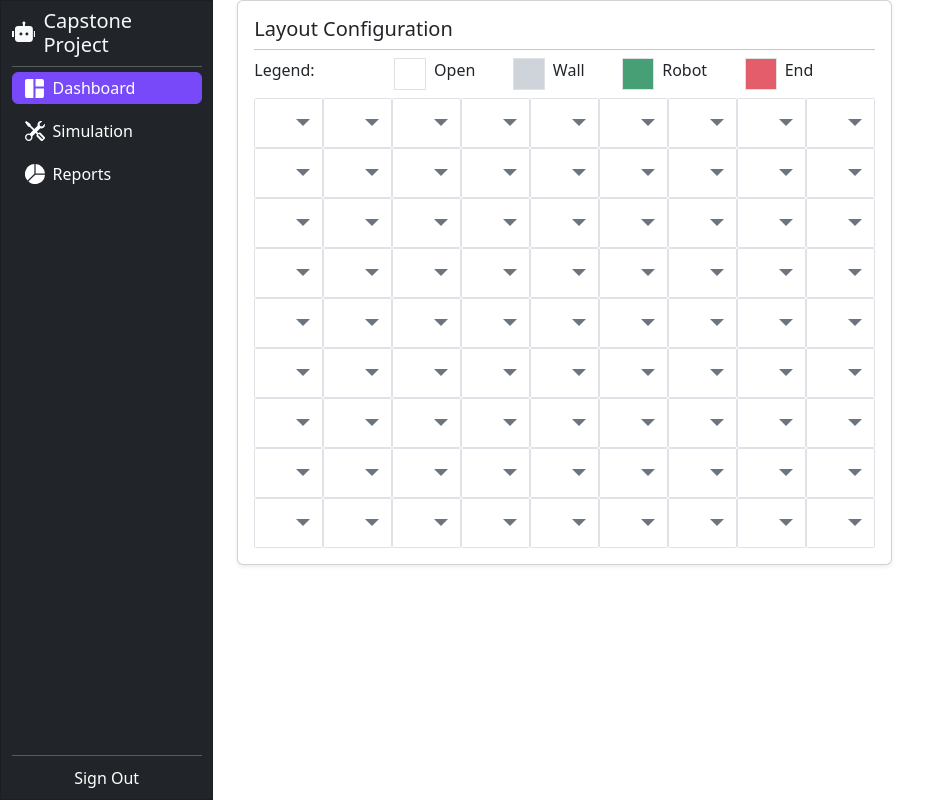
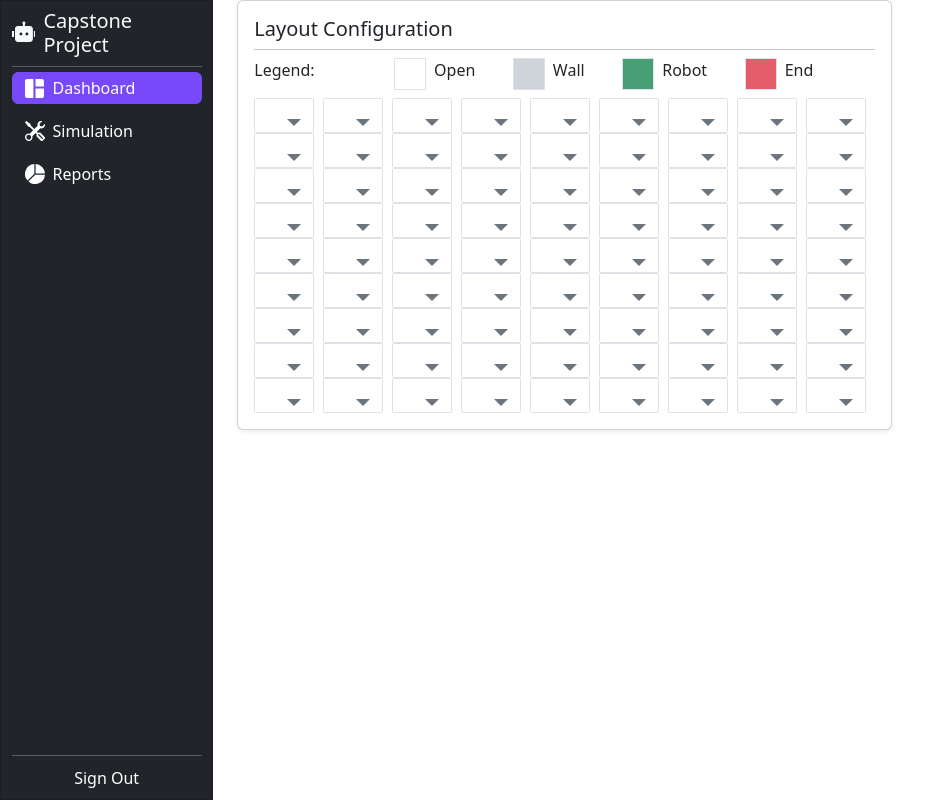
Before and after one commit to pinkeshkhannak/cohort-3-factory-layout-admin, a React (Create React App) app in the folder factory-layout/layout-frontend/: page / in a window 1280 px wide. Shown: the whole page, without its empty margins (0-943 px from the left). Built offline with nearby package versions, Linux system fonts and the light colour scheme.

Commit message:
Please work

```diff
--- a/factory-layout/layout-frontend/src/components/LayoutConfigurationCard.css
+++ b/factory-layout/layout-frontend/src/components/LayoutConfigurationCard.css
@@ -15,10 +15,6 @@
 .end, .end:hover, .end:active{
     background: #e35d6a !important;
 }
-
-
-
-
 
 .simulation-card .type-picker {
     padding: 0;
@@ -40,6 +36,8 @@
 .simulation-card .type-picker > div > button{
     border-radius: .1rem;
     text-align: end;
+    width: 60px;
+    height: 35px;
   font-size: 150%;
 
 }
```
